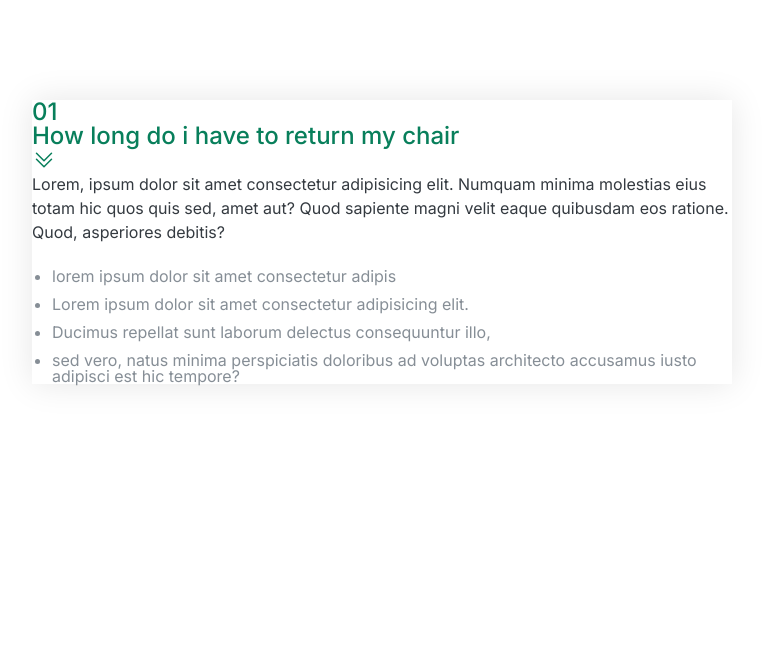
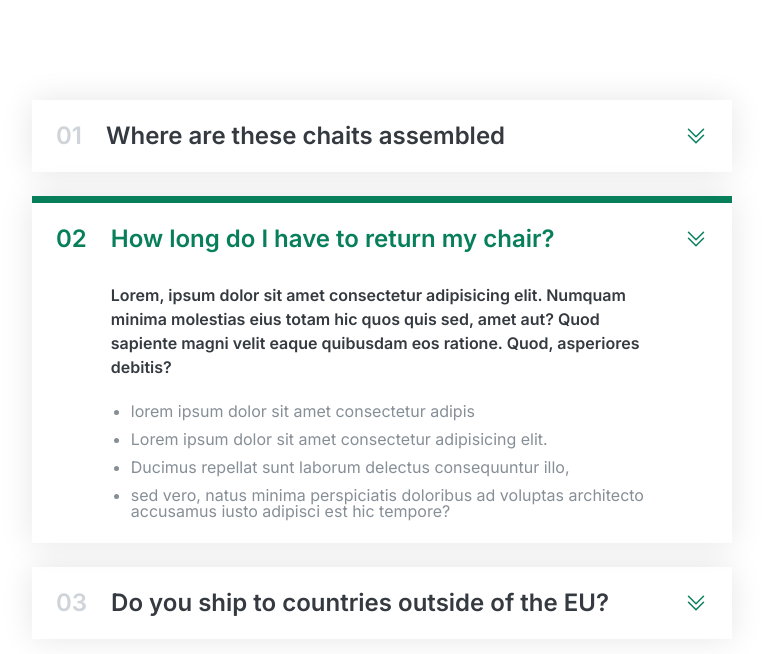
Before and after one commit to ppalladio/html_css, a plain HTML site: page buiding-comps-and-layouts/accordion/index.html in a window 1280 px wide. Shown: the whole page, without its empty margins (258-1021 px from the left). Drawn offline with Linux system fonts and the light colour scheme.

Commit message:
accordion

```diff
--- a/buiding-comps-and-layouts/accordion/index.html
+++ b/buiding-comps-and-layouts/accordion/index.html
@@ -17,7 +17,7 @@
         <div class="accordion">
             <div class="item">
                 <p class="number">01</p>
-                <p class="text">How long do i have to return my chair</p>
+                <p class="text">Where are these chaits assembled</p>
                 <svg
                     xmlns="http://www.w3.org/2000/svg"
                     fill="none"
@@ -32,7 +32,93 @@
                         d="M19.5 5.25l-7.5 7.5-7.5-7.5m15 6l-7.5 7.5-7.5-7.5"
                     />
                 </svg>
-                <div class="hideen-box">
+                <div class="hidden-box">
+                    <p>
+                        Lorem, ipsum dolor sit amet consectetur adipisicing
+                        elit. Numquam minima molestias eius totam hic quos quis
+                        sed, amet aut? Quod sapiente magni velit eaque quibusdam
+                        eos ratione. Quod, asperiores debitis?
+                    </p>
+                    <ul>
+                        <li>lorem ipsum dolor sit amet consectetur adipis</li>
+                        <li>
+                            Lorem ipsum dolor sit amet consectetur adipisicing
+                            elit.
+                        </li>
+                        <li>
+                            Ducimus repellat sunt laborum delectus consequuntur
+                            illo,
+                        </li>
+                        <li>
+                            sed vero, natus minima perspiciatis doloribus ad
+                            voluptas architecto accusamus iusto adipisci est hic
+                            tempore?
+                        </li>
+                    </ul>
+                </div>
+            </div>
+
+            <div class="item open">
+                <p class="number">02</p>
+                <p class="text">How long do I have to return my chair?</p>
+                <svg
+                    xmlns="http://www.w3.org/2000/svg"
+                    fill="none"
+                    viewBox="0 0 24 24"
+                    stroke-width="1.5"
+                    stroke="currentColor"
+                    class="icon"
+                >
+                    <path
+                        stroke-linecap="round"
+                        stroke-linejoin="round"
+                        d="M19.5 5.25l-7.5 7.5-7.5-7.5m15 6l-7.5 7.5-7.5-7.5"
+                    />
+                </svg>
+                <div class="hidden-box">
+                    <p>
+                        Lorem, ipsum dolor sit amet consectetur adipisicing
+                        elit. Numquam minima molestias eius totam hic quos quis
+                        sed, amet aut? Quod sapiente magni velit eaque quibusdam
+                        eos ratione. Quod, asperiores debitis?
+                    </p>
+                    <ul>
+                        <li>lorem ipsum dolor sit amet consectetur adipis</li>
+                        <li>
+                            Lorem ipsum dolor sit amet consectetur adipisicing
+                            elit.
+                        </li>
+                        <li>
+                            Ducimus repellat sunt laborum delectus consequuntur
+                            illo,
+                        </li>
+                        <li>
+                            sed vero, natus minima perspiciatis doloribus ad
+                            voluptas architecto accusamus iusto adipisci est hic
+                            tempore?
+                        </li>
+                    </ul>
+                </div>
+            </div>
+
+            <div class="item">
+                <p class="number">03</p>
+                <p class="text">Do you ship to countries outside of the EU?</p>
+                <svg
+                    xmlns="http://www.w3.org/2000/svg"
+                    fill="none"
+                    viewBox="0 0 24 24"
+                    stroke-width="1.5"
+                    stroke="currentColor"
+                    class="icon"
+                >
+                    <path
+                        stroke-linecap="round"
+                        stroke-linejoin="round"
+                        d="M19.5 5.25l-7.5 7.5-7.5-7.5m15 6l-7.5 7.5-7.5-7.5"
+                    />
+                </svg>
+                <div class="hidden-box">
                     <p>
                         Lorem, ipsum dolor sit amet consectetur adipisicing
                         elit. Numquam minima molestias eius totam hic quos quis
--- a/buiding-comps-and-layouts/accordion/style.css
+++ b/buiding-comps-and-layouts/accordion/style.css
@@ -13,36 +13,64 @@ body {
 .accordion {
     width: 700px;
     margin: 100px auto;
+    display: flex;
+    flex-direction: column;
+    gap: 24px;
 }
 
 .item {
     display: grid;
-    box-shadow: 0 0 32px rgba(0,0,0,0.1);
+    box-shadow: 0 0 32px rgba(0, 0, 0, 0.1);
+
+    padding: 24px;
+    grid-template-columns: auto 1fr auto;
+    column-gap: 24px;
+    row-gap: 32px;
+    align-items: center;
 }
 .number,
 .text {
     font-size: 24px;
-    font-weight: 500;
-    color: #087f5b;
+    font-weight: 600;
 }
-
+.number {
+    color: #ced4da;
+}
 .icon {
     width: 24px;
     height: 24px;
     stroke: #087f5b;
 }
-.hideen-box {
+.hidden-box {
+    grid-column: 2;
+    display: none;
 }
 
-.hideen-box p {
+.hidden-box p {
     line-height: 1.5;
     margin-bottom: 24px;
 }
 
-.hideen-box ul {
+.hidden-box p:first-child {
+    font-weight: 600;
+}
+
+.hidden-box ul {
     color: #868e96;
     margin-left: 20px;
     display: flex;
     flex-direction: column;
     gap: 12px;
 }
+
+.open {
+    border-top: solid 7px #087f5b;
+}
+.open .hidden-box {
+    display: block;
+}
+
+.open .number,
+.open .text {
+    color: #087f5b;
+}
```
